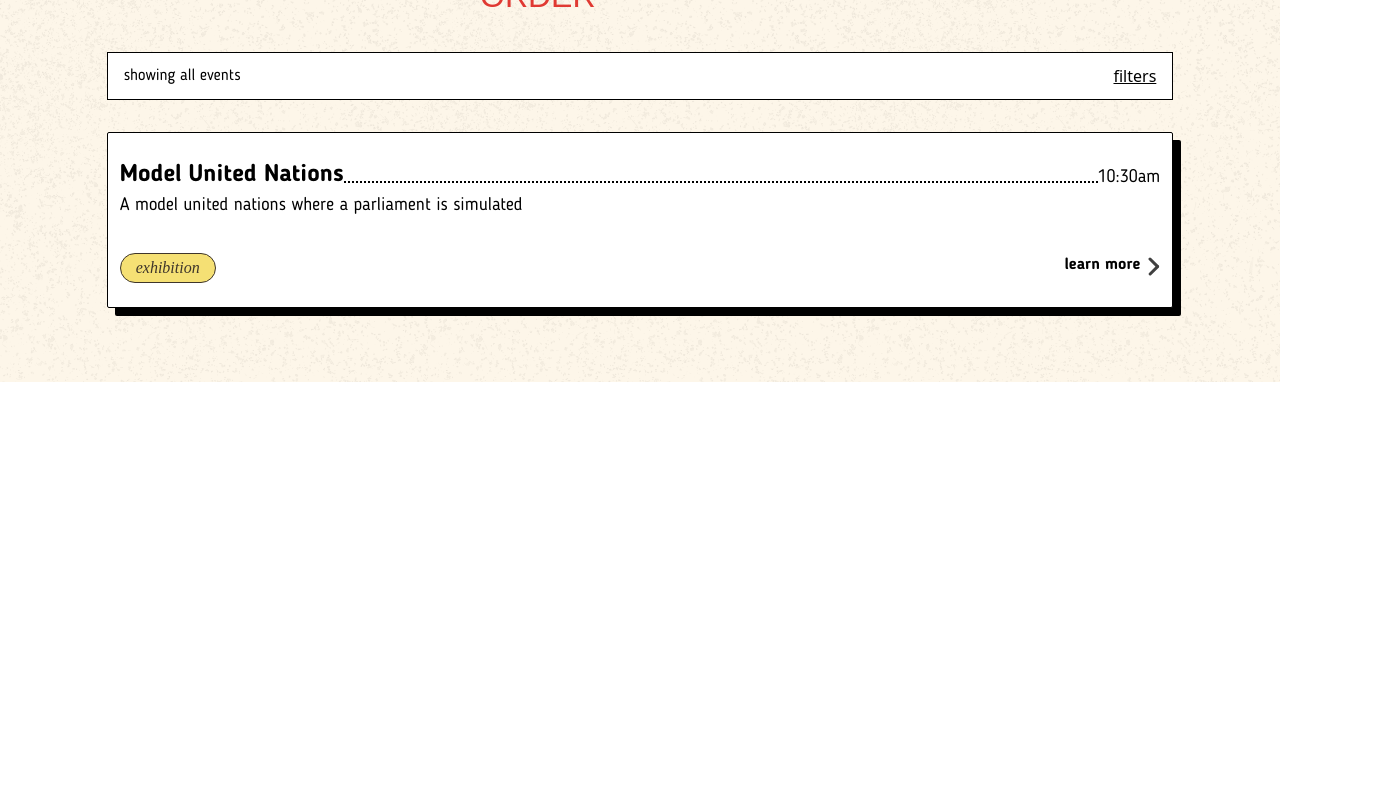
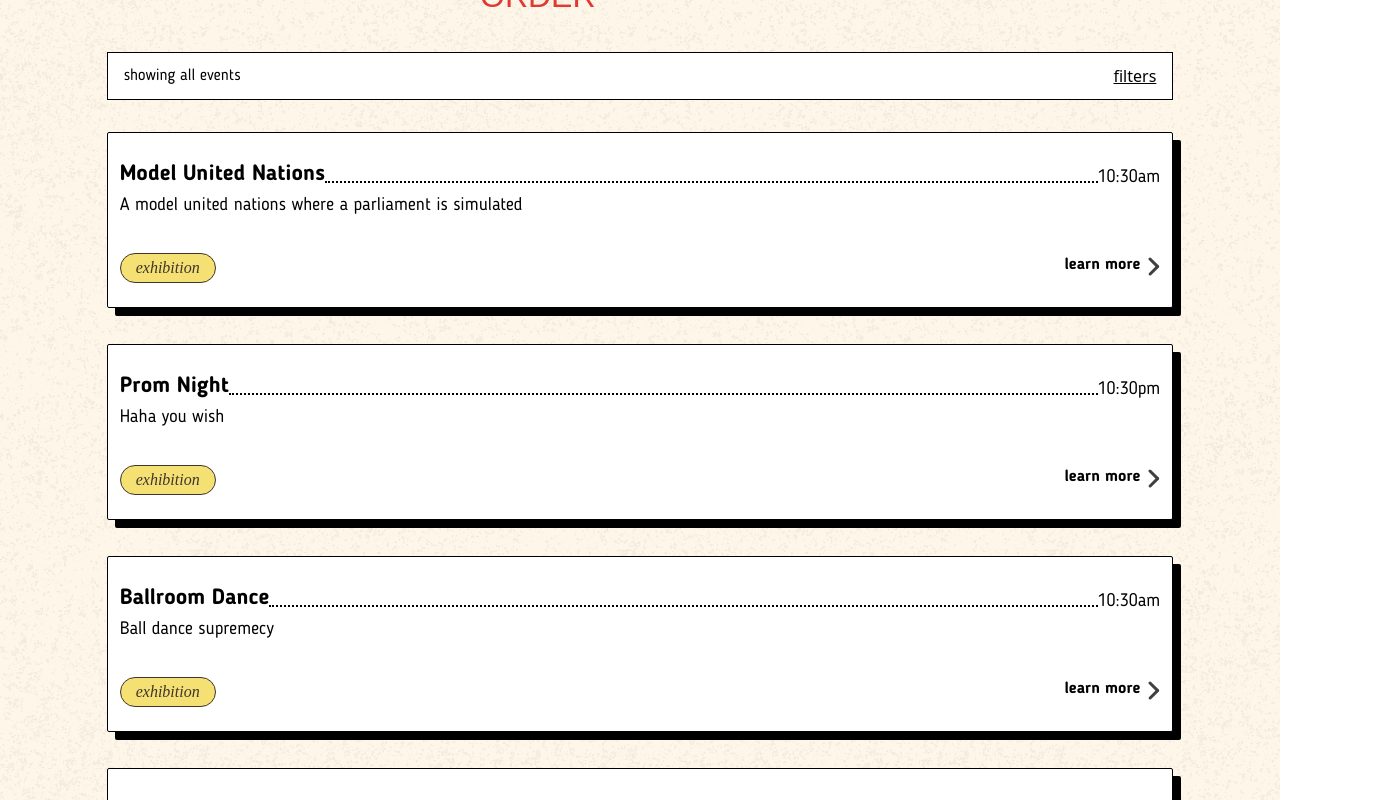
Before and after one commit to shishirnitm/Shishir-2k24-Web, a Next.js app: page /events in a window 1280 px wide. Shown: the part 860-1660 px from the top of the page, 1387 px wide, since content can reach past the window. Before the commit the page ends 1242 px from the top, so only its background shows below. Built offline with nearby package versions, Linux system fonts and the light colour scheme; a web font is replaced by a local one.

Commit message:
Finished Event Card Element

```diff
--- a/app/events/components/eventCard.js
+++ b/app/events/components/eventCard.js
@@ -3,10 +3,11 @@
 export default function EventCard(props) {
   return (
     <>
+        <div className=" h-48 w-screen">
         <div className="absolute w-5/6 h-44 bg-black translate-x-2 translate-y-2 rounded-sm">
             <div className="relative flex flex-col h-44 border-black border-[1px] rounded-sm bg-white -translate-x-2 -translate-y-2 ">
                 <div className="flex h-1/3 px-3">
-                    <div className="font-bloggerBold text-2xl self-end">{props.eName}</div>
+                    <div className="font-bloggerBold text-[22px] self-end">{props.eName}</div>
                     <div className="border-dotted border-b-2 border-black w-auto grow mb-2"></div>
                     <div className="font-blogger text-lg self-end">{props.eTime}</div>
                 </div>
@@ -34,6 +35,7 @@
                 </div>
             </div>
         </div>
+        </div>
     </>
   );
 }
--- a/app/events/page.js
+++ b/app/events/page.js
@@ -28,7 +28,22 @@
           <div className=" w-1/2 font-blogger">showing all events</div>
           <div className=" w-1/2 text-end"><u>filters</u></div>
         </div>
-        <div className="w-5/6 h-[250px]">
+        <div className="flex flex-col w-5/6 space-y-5">
+          <EventCard eName="Model United Nations"
+                     eTime="10:30am"
+                     eDesc="A model united nations where a parliament is simulated"
+                     eButton="exhibition"
+          />
+          <EventCard eName="Prom Night"
+                     eTime="10:30pm"
+                     eDesc="Haha you wish"
+                     eButton="exhibition"
+          />
+          <EventCard eName="Ballroom Dance"
+                     eTime="10:30am"
+                     eDesc="Ball dance supremecy"
+                     eButton="exhibition"
+          />
           <EventCard eName="Model United Nations"
                      eTime="10:30am"
                      eDesc="A model united nations where a parliament is simulated"
```
